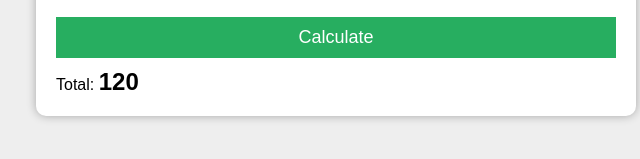
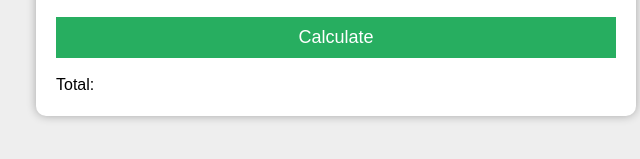
Before and after one commit to iserikatashi/50-HTML-CSS-JavaScript-Projects, a plain HTML site: page Tip Calculator/index.html in a window 1280 px wide. Shown: the part 355-514 px from the top of the page, 304-944 px from the left. Drawn offline with Linux system fonts and the light colour scheme.

Commit message:
Corrected the HTML Code

```diff
--- a/Tip Calculator/index.html
+++ b/Tip Calculator/index.html
@@ -19,7 +19,7 @@
         <button id="calculate">Calculate</button>
         <br>
         <label for="total">Total:</label>
-        <span class="total">120</span>
+        <span class="total"></span>
     </div>
     <script src="script.js"></script>
 </body>
```
